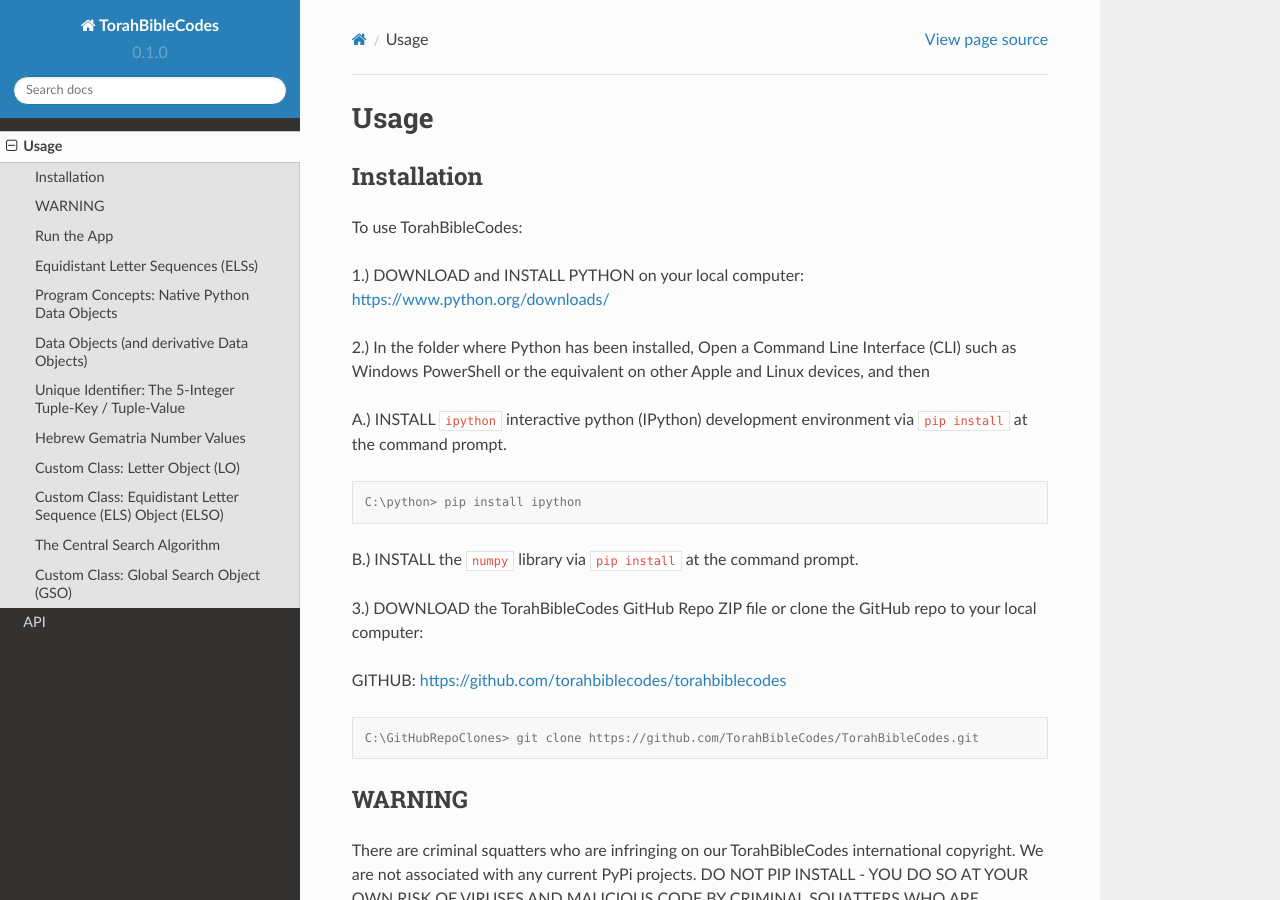
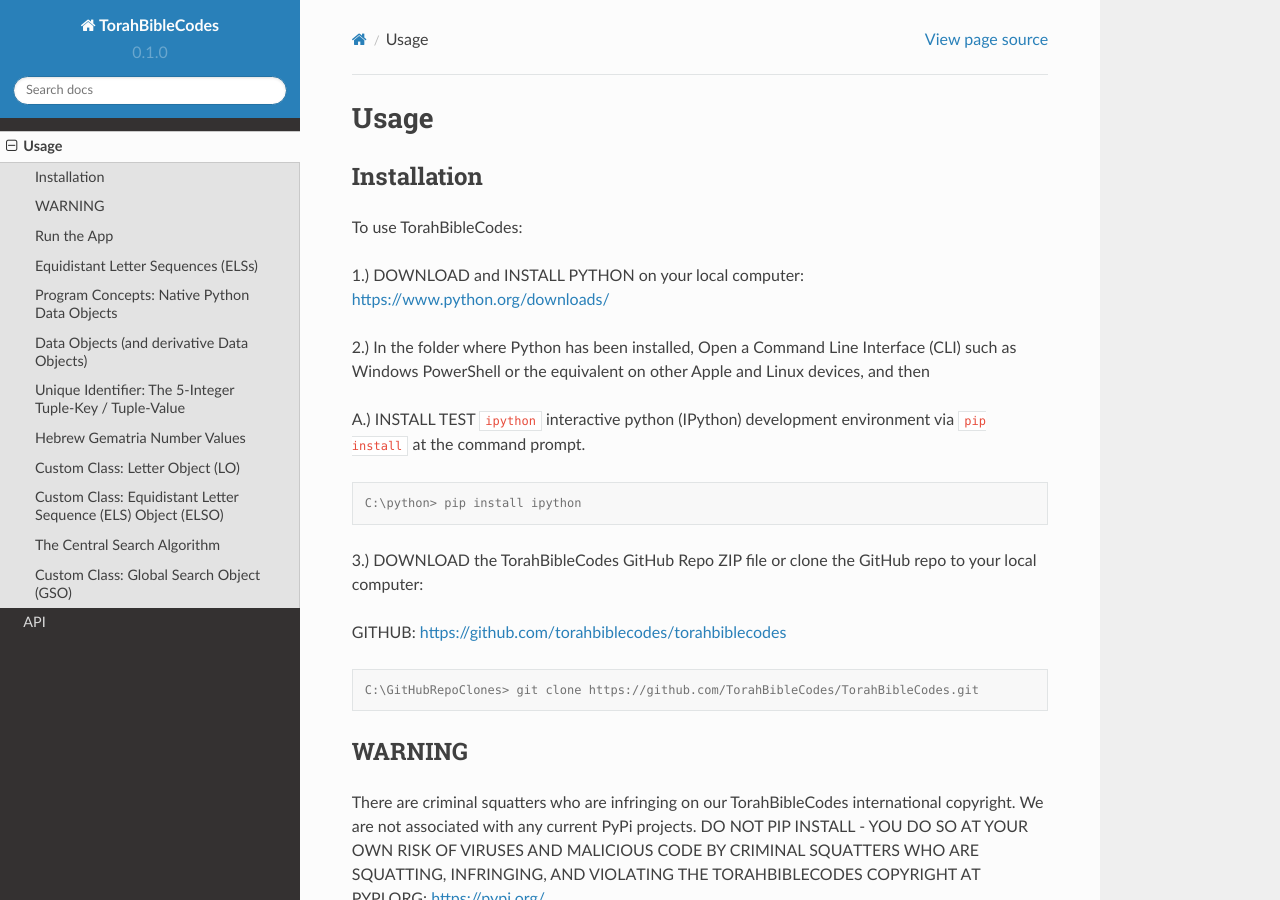
Before and after one commit to TorahBibleCodes/TorahBibleCodes_Sphinx, a Sphinx documentation site: the page built from docs/source/usage.rst, in a window 1280 px wide and 900 px high. Built offline with Sphinx 7.4.7 and the Read the Docs theme 2.0.0, drawn with Linux system fonts in a browser that asks for light colours.

Commit message:
Update usage.rst

```diff
--- a/docs/source/usage.rst
+++ b/docs/source/usage.rst
@@ -12,16 +12,11 @@
 
 2.) In the folder where Python has been installed, Open a Command Line Interface (CLI) such as Windows PowerShell or the equivalent on other Apple and Linux devices, and then
 
-A.) INSTALL ``ipython`` interactive python (IPython) development environment via ``pip install`` at the command prompt.
+A.) INSTALL TEST ``ipython`` interactive python (IPython) development environment via ``pip install`` at the command prompt.
 
 .. code-block:: console
 
    C:\python> pip install ipython
-
-B.) INSTALL the ``numpy`` library via ``pip install`` at the command prompt.
-
-
-
 
 3.) DOWNLOAD the TorahBibleCodes GitHub Repo ZIP file or clone the GitHub repo to your local computer:
 
```
